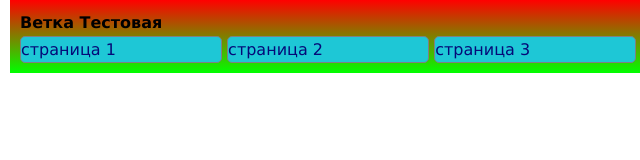
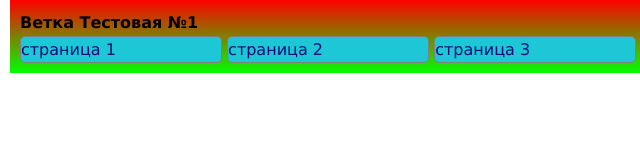
Before and after one commit to monblan/width, a plain HTML site: page index.html in a window 1280 px wide. Shown: the full height of the page, 140-780 px from the left. Drawn offline with Linux system fonts and the light colour scheme.

Commit message:
2 файла

```diff
--- a/index.html
+++ b/index.html
@@ -14,7 +14,7 @@
 <body>
     <div class="wrapper">
         <h3>
-            Ветка Тестовая
+            Ветка Тестовая №1
         </h3>
 
         <ul>
--- a/style.css
+++ b/style.css
@@ -50,3 +50,5 @@
     text-decoration: none;
     color: #050a78
 }
+
+/*тестовая ветка*/
```
